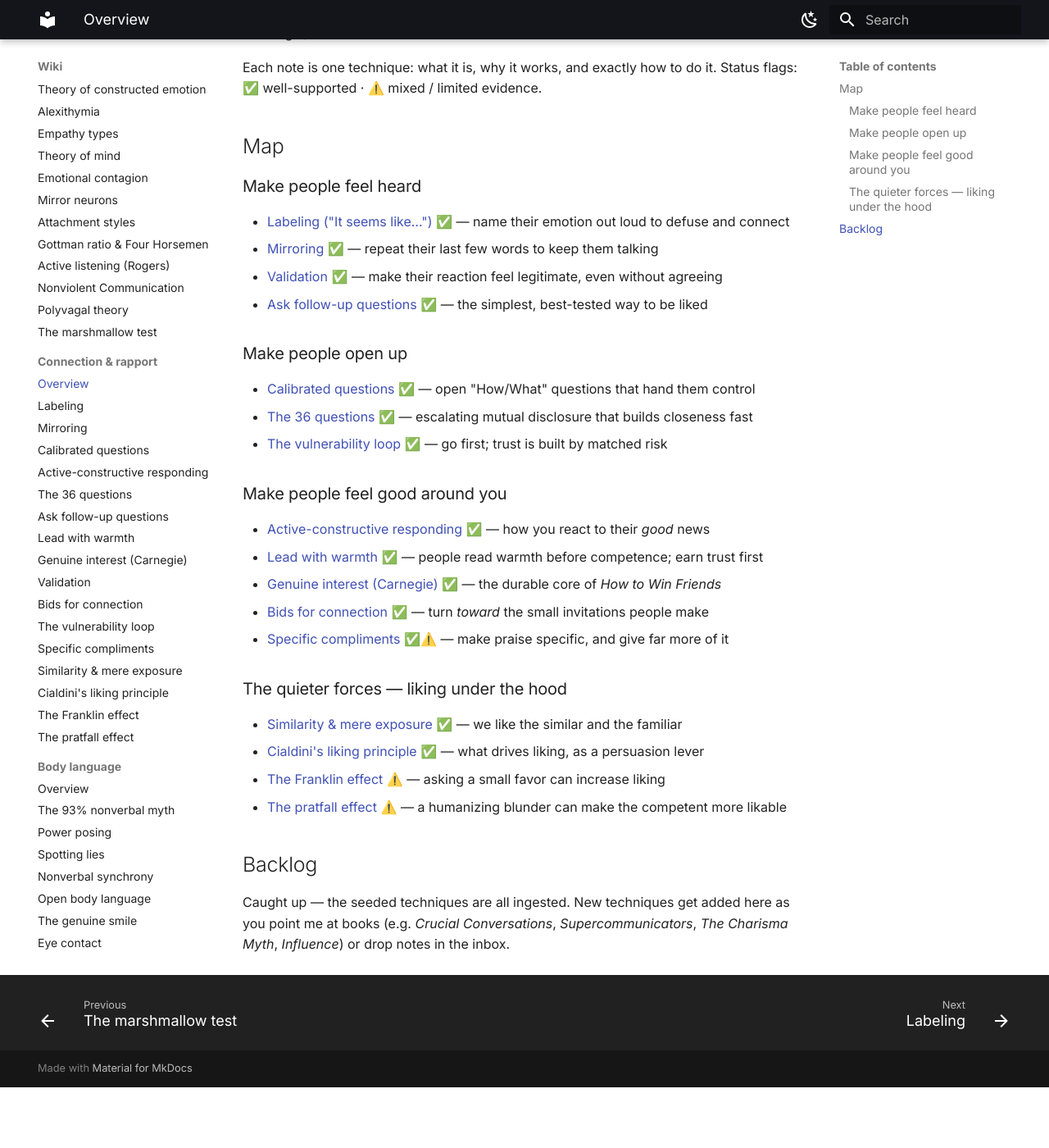
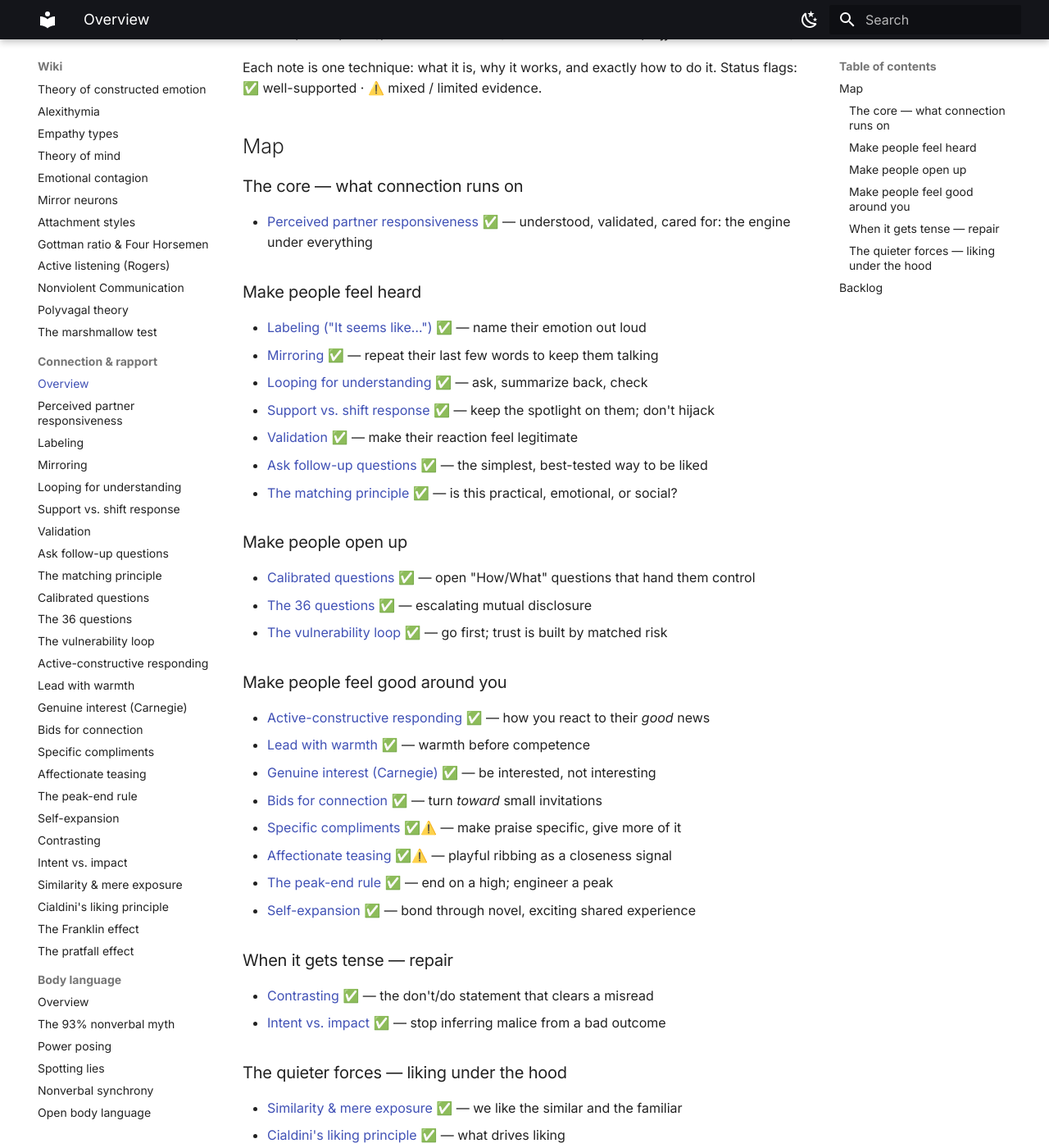
Before and after one commit to Tato4936/wiki, an MkDocs documentation site: the page built from docs/connection/index.md, in a window 1280 px wide and 1400 px high, scrolled down 254 px. Shown: the whole window at 82% size. Built offline with MkDocs 1.6.1 and Material for MkDocs 9.7.7, drawn with Linux system fonts in a browser that asks for light colours; before the commit the page ends 1580 px from its top, so only the background shows below that; some of the changed text lies outside the part shown.

Commit message:
Connection & rapport: +9 high-quality notes, reorganized into 6 clusters
Perceived partner responsiveness (Reis), matching principle + looping (Duhigg),
support-vs-shift (Derber), contrasting (Crucial Conversations), intent-vs-impact
(Difficult Conversations), affectionate teasing (Keltner), peak-end rule
(Kahneman), self-expansion (Aron). New 'core' + 'repair' clusters; nav reordered.

Co-Authored-By: Claude Opus 4.8 (1M context) <noreply@anthropic.com>

```diff
--- a/docs/connection/index.md
+++ b/docs/connection/index.md
@@ -8,39 +8,59 @@ hide:
 Applied, interpersonal techniques for the thing the rest of the wiki mostly *defines*: **being liked,
 building rapport, and bringing relationships closer.** Where [Emotional Intelligence](../eq/index.md)
 explains *what* emotional skill is, this section is the *how-to* — concrete moves drawn from negotiation
-(Voss), relationship science (Gottman, Gable, Aron), and the classics (Carnegie).
+(Voss), communication research (Duhigg, Derber), relationship science (Reis, Gottman, Gable, Aron), and
+conflict work (*Crucial Conversations*, *Difficult Conversations*).
 
 Each note is one technique: what it is, why it works, and exactly how to do it. Status flags: ✅
 well-supported · ⚠️ mixed / limited evidence.
 
 ## Map
 
+### The core — what connection runs on
+- [Perceived partner responsiveness](perceived-partner-responsiveness.md) ✅ — understood, validated, cared for: the engine under everything
+
 ### Make people feel heard
-- [Labeling ("It seems like…")](labeling.md) ✅ — name their emotion out loud to defuse and connect
+- [Labeling ("It seems like…")](labeling.md) ✅ — name their emotion out loud
 - [Mirroring](mirroring.md) ✅ — repeat their last few words to keep them talking
-- [Validation](validation.md) ✅ — make their reaction feel legitimate, even without agreeing
+- [Looping for understanding](looping-for-understanding.md) ✅ — ask, summarize back, check
+- [Support vs. shift response](support-vs-shift-response.md) ✅ — keep the spotlight on them; don't hijack
+- [Validation](validation.md) ✅ — make their reaction feel legitimate
 - [Ask follow-up questions](ask-follow-up-questions.md) ✅ — the simplest, best-tested way to be liked
+- [The matching principle](the-matching-principle.md) ✅ — is this practical, emotional, or social?
 
 ### Make people open up
 - [Calibrated questions](calibrated-questions.md) ✅ — open "How/What" questions that hand them control
-- [The 36 questions](the-36-questions.md) ✅ — escalating mutual disclosure that builds closeness fast
+- [The 36 questions](the-36-questions.md) ✅ — escalating mutual disclosure
 - [The vulnerability loop](vulnerability-loop.md) ✅ — go first; trust is built by matched risk
 
 ### Make people feel good around you
 - [Active-constructive responding](active-constructive-responding.md) ✅ — how you react to their *good* news
-- [Lead with warmth](lead-with-warmth.md) ✅ — people read warmth before competence; earn trust first
-- [Genuine interest (Carnegie)](genuine-interest-carnegie.md) ✅ — the durable core of *How to Win Friends*
-- [Bids for connection](bids-for-connection.md) ✅ — turn *toward* the small invitations people make
-- [Specific compliments](specific-compliments.md) ✅⚠️ — make praise specific, and give far more of it
+- [Lead with warmth](lead-with-warmth.md) ✅ — warmth before competence
+- [Genuine interest (Carnegie)](genuine-interest-carnegie.md) ✅ — be interested, not interesting
+- [Bids for connection](bids-for-connection.md) ✅ — turn *toward* small invitations
+- [Specific compliments](specific-compliments.md) ✅⚠️ — make praise specific, give more of it
+- [Affectionate teasing](affectionate-teasing.md) ✅⚠️ — playful ribbing as a closeness signal
+- [The peak-end rule](peak-end-rule.md) ✅ — end on a high; engineer a peak
+- [Self-expansion](self-expansion.md) ✅ — bond through novel, exciting shared experience
+
+### When it gets tense — repair
+- [Contrasting](contrasting.md) ✅ — the don't/do statement that clears a misread
+- [Intent vs. impact](intent-vs-impact.md) ✅ — stop inferring malice from a bad outcome
 
 ### The quieter forces — liking under the hood
 - [Similarity & mere exposure](similarity-and-mere-exposure.md) ✅ — we like the similar and the familiar
-- [Cialdini's liking principle](cialdinis-liking-principle.md) ✅ — what drives liking, as a persuasion lever
-- [The Franklin effect](the-franklin-effect.md) ⚠️ — asking a small favor can increase liking
-- [The pratfall effect](the-pratfall-effect.md) ⚠️ — a humanizing blunder can make the competent more likable
+- [Cialdini's liking principle](cialdinis-liking-principle.md) ✅ — what drives liking
+- [The Franklin effect](the-franklin-effect.md) ⚠️ — a small favor can increase liking
+- [The pratfall effect](the-pratfall-effect.md) ⚠️ — a humanizing blunder can help
 
 ## Backlog
 
-Caught up — the seeded techniques are all ingested. New techniques get added here as you point me at books
-(e.g. *Crucial Conversations*, *Supercommunicators*, *The Charisma Myth*, *Influence*) or drop notes in the
-inbox.
+| Note | Status | Why / when |
+|------|--------|------------|
+| Expressing gratitude | ✅ | Algoe's "find-remind-bind" — specific gratitude strengthens bonds |
+| The accusation audit | ✅ | Voss — preempt their objections by naming them first |
+| "That's right" vs "you're right" | ✅ | Voss — the words that signal someone feels understood |
+| Getting to "no" | ✅ | Voss / Camp — letting people say no makes them feel safe |
+| Saving face | ✅ | Goffman — give people a graceful out; never corner them |
+| The Michelangelo phenomenon | ✅ | Affirming someone's *ideal* self deepens the bond |
+| The five love languages | ⚠️ | Hugely popular, weak formal evidence — ingest as a flagged framework |
--- a/mkdocs.yml
+++ b/mkdocs.yml
@@ -75,18 +75,27 @@ nav:
       - The marshmallow test: eq/marshmallow-test.md
   - "Connection & rapport":
       - Overview: connection/index.md
+      - Perceived partner responsiveness: connection/perceived-partner-responsiveness.md
       - Labeling: connection/labeling.md
       - Mirroring: connection/mirroring.md
+      - Looping for understanding: connection/looping-for-understanding.md
+      - Support vs. shift response: connection/support-vs-shift-response.md
+      - Validation: connection/validation.md
+      - Ask follow-up questions: connection/ask-follow-up-questions.md
+      - The matching principle: connection/the-matching-principle.md
       - Calibrated questions: connection/calibrated-questions.md
+      - The 36 questions: connection/the-36-questions.md
+      - The vulnerability loop: connection/vulnerability-loop.md
       - Active-constructive responding: connection/active-constructive-responding.md
-      - The 36 questions: connection/the-36-questions.md
-      - Ask follow-up questions: connection/ask-follow-up-questions.md
       - Lead with warmth: connection/lead-with-warmth.md
       - Genuine interest (Carnegie): connection/genuine-interest-carnegie.md
-      - Validation: connection/validation.md
       - Bids for connection: connection/bids-for-connection.md
-      - The vulnerability loop: connection/vulnerability-loop.md
       - Specific compliments: connection/specific-compliments.md
+      - Affectionate teasing: connection/affectionate-teasing.md
+      - The peak-end rule: connection/peak-end-rule.md
+      - Self-expansion: connection/self-expansion.md
+      - Contrasting: connection/contrasting.md
+      - Intent vs. impact: connection/intent-vs-impact.md
       - Similarity & mere exposure: connection/similarity-and-mere-exposure.md
       - Cialdini's liking principle: connection/cialdinis-liking-principle.md
       - The Franklin effect: connection/the-franklin-effect.md
```
Also changed, not shown: docs/connection/affectionate-teasing.md (added, +44 -0 lines), docs/connection/contrasting.md (added, +42 -0 lines), docs/connection/intent-vs-impact.md (added, +44 -0 lines), docs/connection/looping-for-understanding.md (added, +44 -0 lines), docs/connection/peak-end-rule.md (added, +45 -0 lines), docs/connection/perceived-partner-responsiveness.md (added, +47 -0 lines), docs/connection/self-expansion.md (added, +40 -0 lines), docs/connection/support-vs-shift-response.md (added, +43 -0 lines), docs/connection/the-matching-principle.md (added, +44 -0 lines), log.md (+13 -0 lines).
